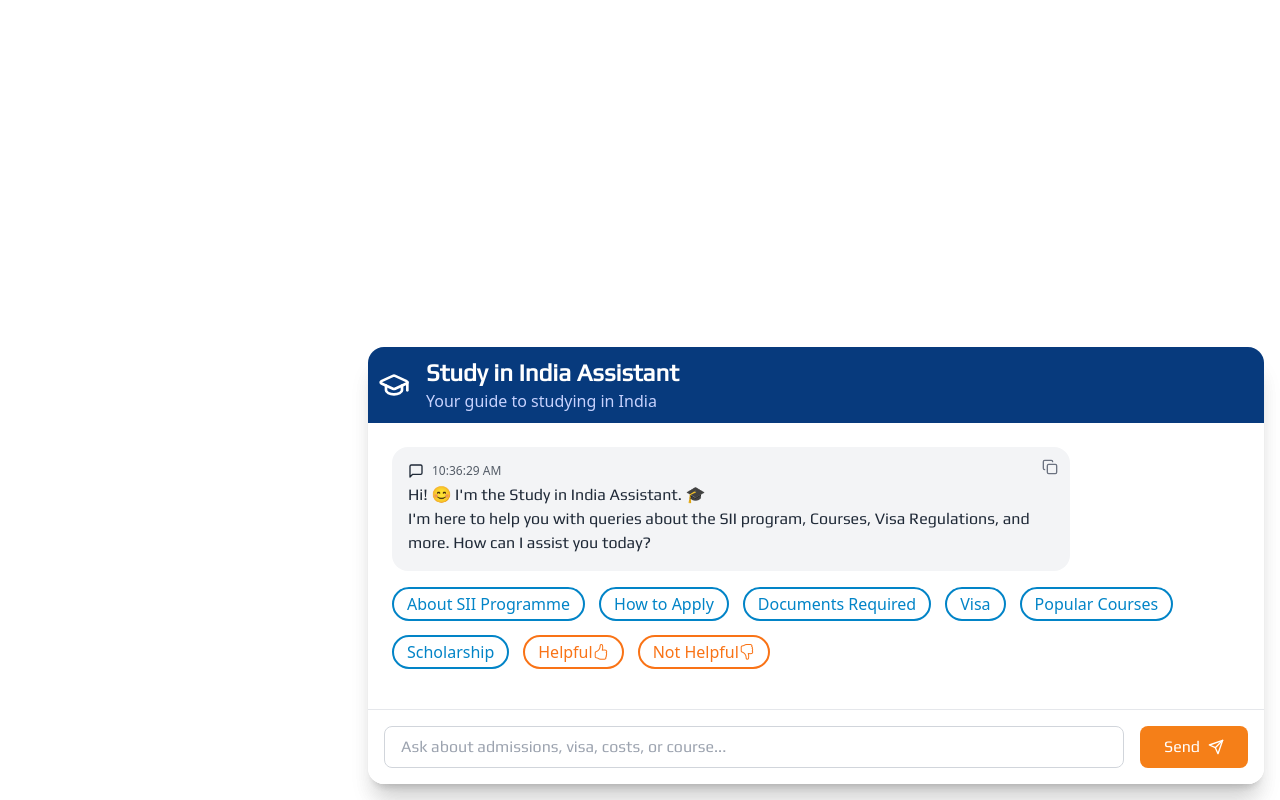
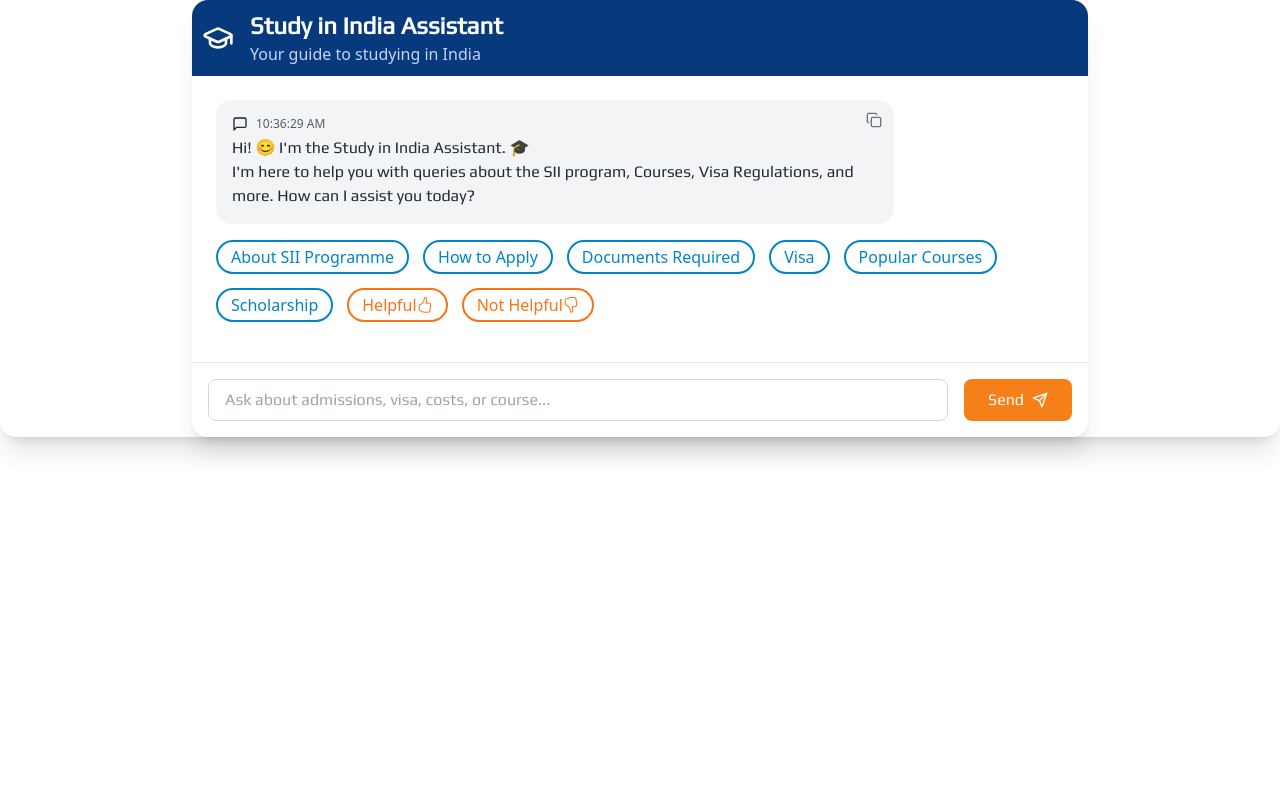
Before and after one commit to rahulmehra00/SII-Chatbot, a React (Vite) app: page / in a window 1280 px wide. Built offline with nearby package versions, Linux system fonts and the light colour scheme.

Commit message:
scrollable

```diff
--- a/src/App.tsx
+++ b/src/App.tsx
@@ -1,6 +1,6 @@
 import React, { useState, useRef, useEffect } from "react";
 import { Send, GraduationCap, MessageSquare, X } from "lucide-react";
-import Draggable from "react-draggable";
+// import Draggable from "react-draggable";
 import { Copy } from "lucide-react";
 import "bootstrap-icons/font/bootstrap-icons.css";
 import "./apps.css";
@@ -215,7 +215,7 @@ I'm here to help you with queries about the SII program, Courses, Visa Regulatio
   return (
     // <Draggable cancel=".no-drag">
     <div
-      className="fixed bottom-4 right-4 z-50 mainDiv  max-h-[100vh]  rounded-2xl shadow-xl"
+      className="mainDiv rounded-2xl shadow-xl"
       style={{ resize: "both" }}
     >
       <div className="max-w-4xl mx-auto bg-white rounded-2xl shadow-xl overflow-hidden">
--- a/src/apps.css
+++ b/src/apps.css
@@ -1,8 +1,8 @@
-
 .mainCont {
   position: relative;
   height: 100%;
   overflow-y: auto;
+  max-height: 300px;
 }
 
 .buttonsDiv {
```
Also changed, not shown: chat_log.csv, feedback_log.csv. Lines whose indentation alone changed are shown as unchanged.
